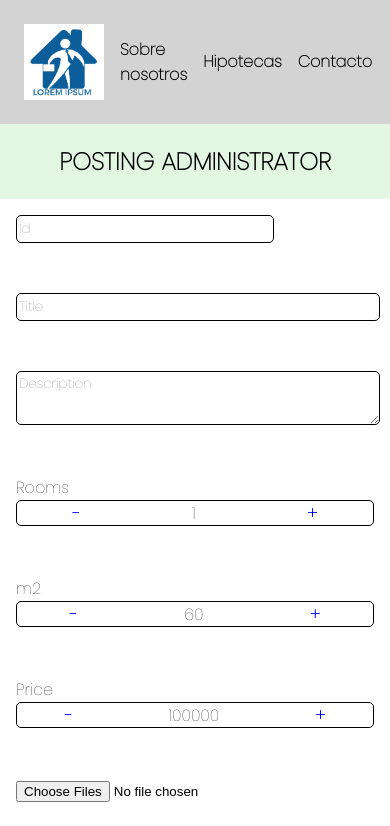
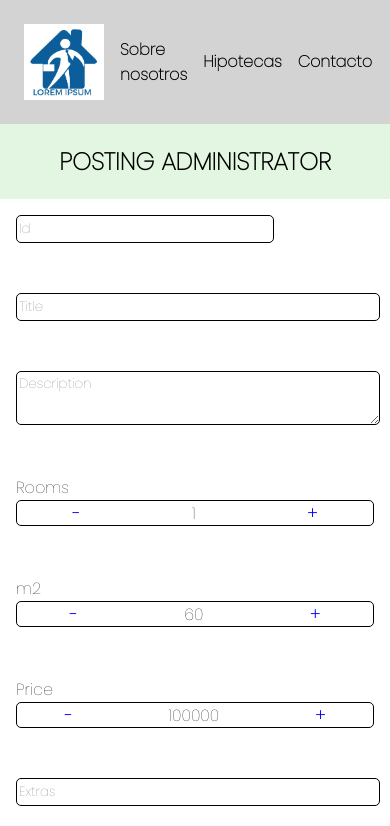
Before and after one commit to davidsantmar/inmoweb, a React (Create React App) app: page /pa in a window 390 px wide. Shown: the top 826 px of the page. Built offline with nearby package versions, Linux system fonts and the light colour scheme.

Commit message:
added extras PA field

```diff
--- a/src/App.scss
+++ b/src/App.scss
@@ -120,14 +120,16 @@ hr{
     .title__field, .name__field, .email__field,
     .text__field, .price--container, .savings--container,
     .years--container, .interest--container, .rooms--container,
-    .square--meters--container, .id__field{
+    .square--meters--container, .id__field, .extras__field{
         display: flex;
         justify-content: space-around;
         height: 1.5rem;
         border-radius: 5px;
         border: solid 1px black;
         font-family: 'Poppins';
-
+    }
+    .extras__field{
+        width: 100%;
     }
     .mortgage__input{
         font-family: 'Poppins';
--- a/src/components/PA.jsx
+++ b/src/components/PA.jsx
@@ -103,6 +103,14 @@ const PA = () => {
                 <br />
                 <br />
                 <input
+                    className='extras__field'
+                    type='text'
+                    placeholder='Extras'
+                    data-testid='extras-field'>
+                </input>
+                <br />
+                <br />
+                <input
                     className='pictures__field'
                     type='file'
                     multiple
--- a/src/firebase/dbactions.js
+++ b/src/firebase/dbactions.js
@@ -1,5 +1,5 @@
 import { db } from ".";
 
-export async function addProperty(propertyId, title, description, price, rooms, meters, extras) {
-  await db.collection(`messages_${propertyId}`).add(title).add(description).add(price).add(rooms).add(meters).add(extras);
+export async function addProperty(propertyId, title, description, rooms, meters, price, extras, images) {
+  await db.collection(`properties_${propertyId}`).add(title).add(description).add(rooms).add(meters).add(price).add(extras).add(images);
 }
```
